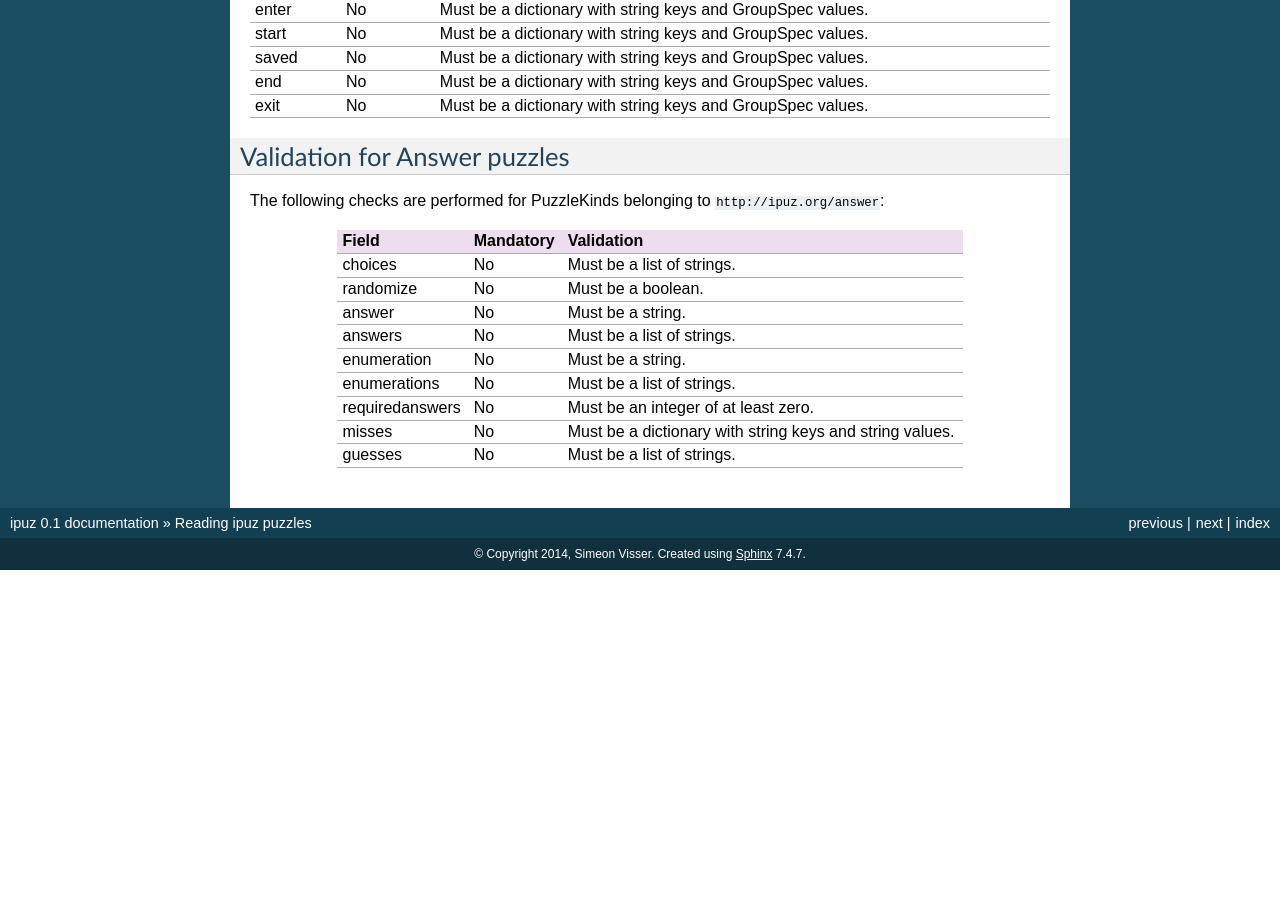
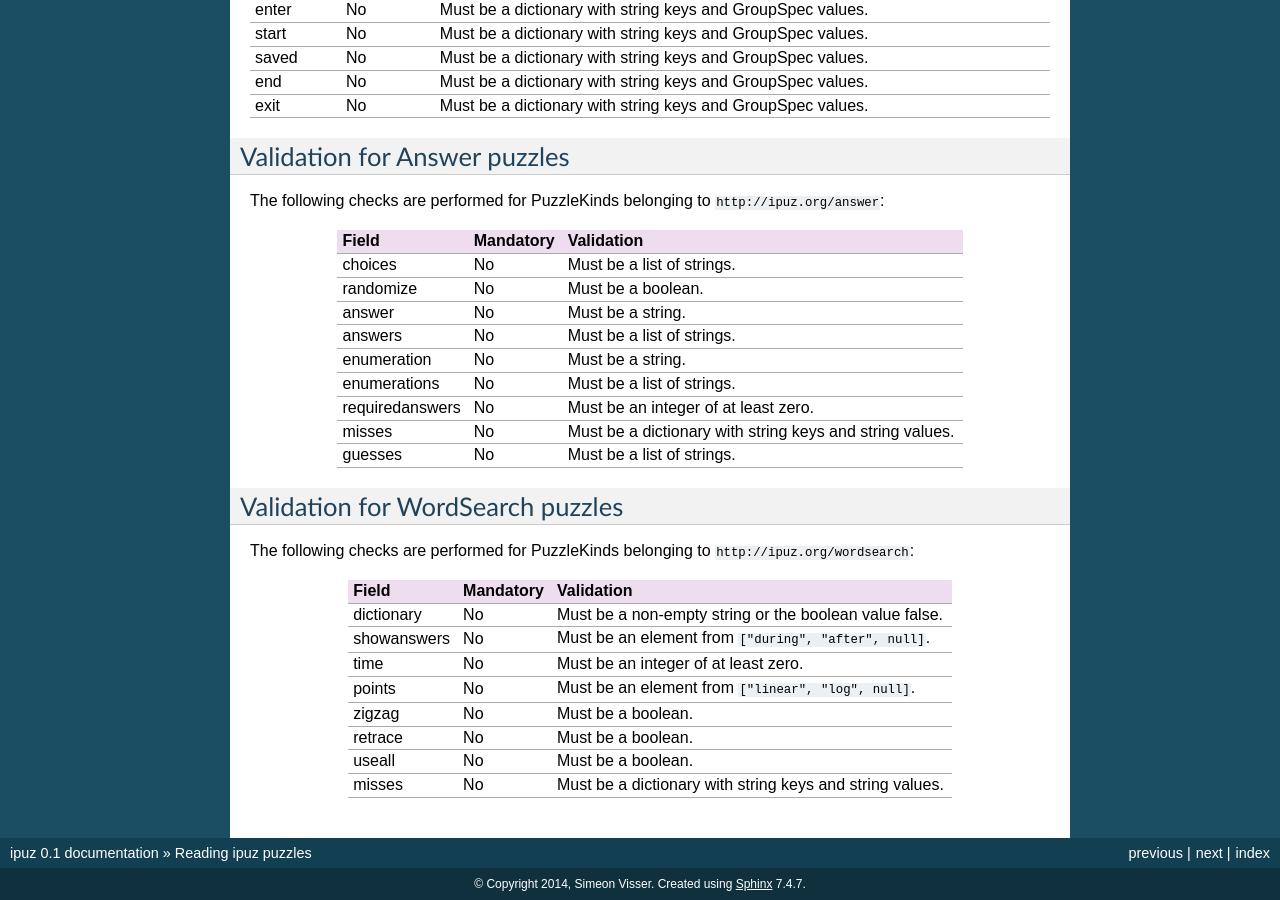
Before and after one commit to svisser/ipuz, a Sphinx documentation site: the page built from docs/reading.rst, in a window 1280 px wide and 900 px high, scrolled down 2325 px. Built offline with Sphinx 7.4.7, drawn with Linux system fonts in a browser that asks for light colours; before the commit the page ends 2895 px from its top, so only the background shows below that; some of the changed text lies outside the part shown.

Commit message:
Added documentation for current WordSearch validation

```diff
--- a/docs/reading.rst
+++ b/docs/reading.rst
@@ -123,7 +123,6 @@ end         No         Must be a dictionary with string keys and GroupSpec value
 exit        No         Must be a dictionary with string keys and GroupSpec values.
 ==========  =========  ==============================================================================================
 
-
 Validation for Answer puzzles
 -----------------------------
 
@@ -142,3 +141,21 @@ requiredanswers  No         Must be an integer of at least zero.
 misses           No         Must be a dictionary with string keys and string values.
 guesses          No         Must be a list of strings.
 ===============  =========  ========================================================
+
+Validation for WordSearch puzzles
+---------------------------------
+
+The following checks are performed for PuzzleKinds belonging to ``http://ipuz.org/wordsearch``:
+
+===============  =========  ========================================================
+Field            Mandatory  Validation
+===============  =========  ========================================================
+dictionary       No         Must be a non-empty string or the boolean value false.
+showanswers      No         Must be an element from ``["during", "after", null]``.
+time             No         Must be an integer of at least zero.
+points           No         Must be an element from ``["linear", "log", null]``.
+zigzag           No         Must be a boolean.
+retrace          No         Must be a boolean.
+useall           No         Must be a boolean.
+misses           No         Must be a dictionary with string keys and string values.
+===============  =========  ========================================================
```
